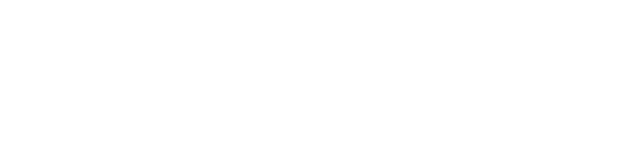
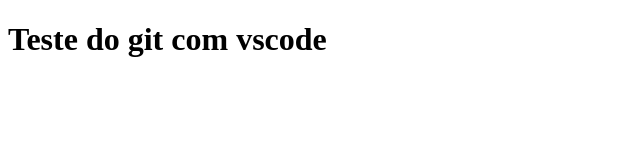
Before and after one commit to alcuthen/test, a plain HTML site: page file.html in a window 1280 px wide. Shown: the whole page, without its empty margins (0-640 px from the left). Drawn offline with Linux system fonts and the light colour scheme.

Commit message:
Inserção de um h1 no body do scritp

```diff
--- a/file.html
+++ b/file.html
@@ -6,6 +6,6 @@
     <title>teste git com vscode</title>
 </head>
 <body>
-
+    <h1>Teste do git com vscode</h1>
 </body>
 </html>
```
